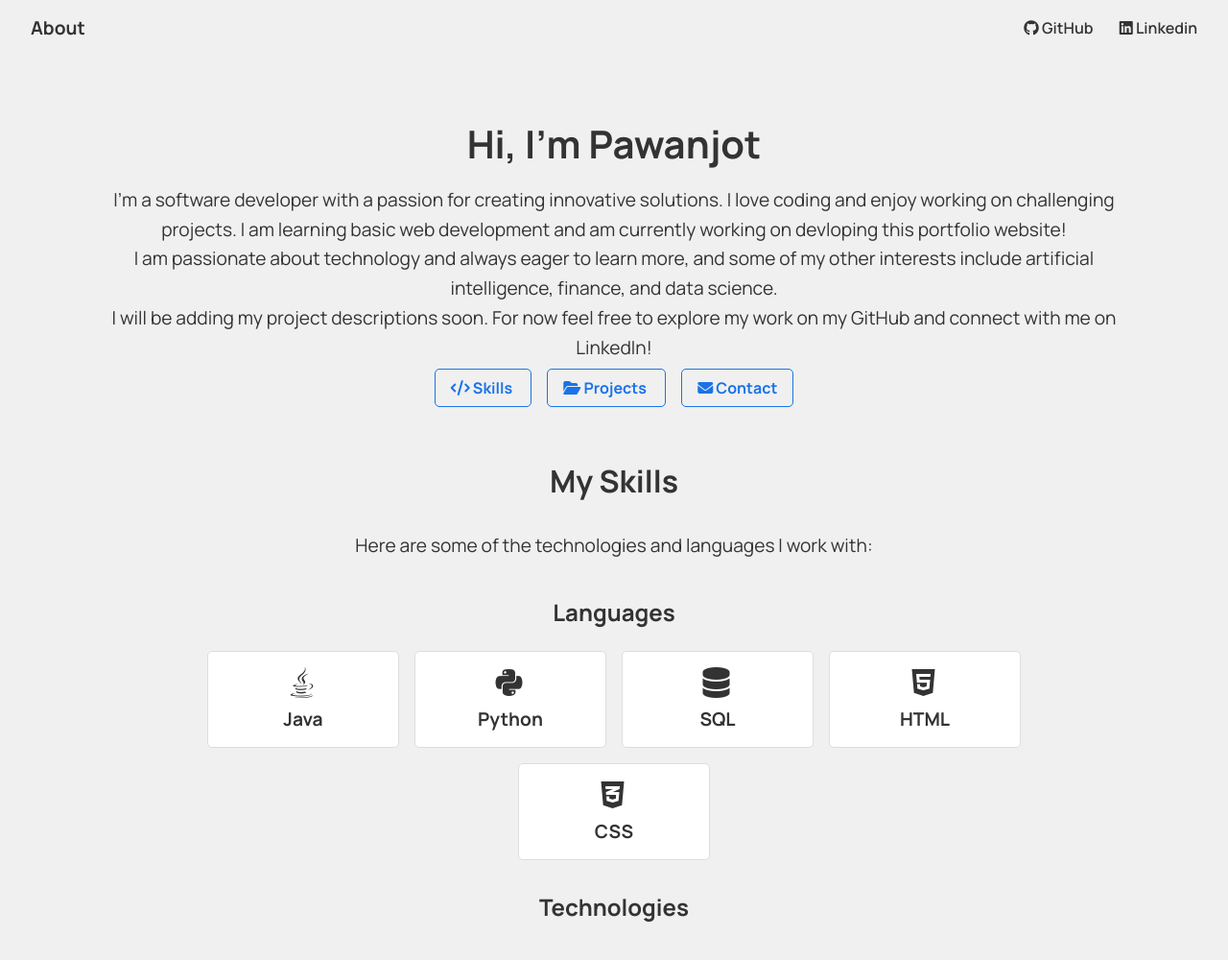
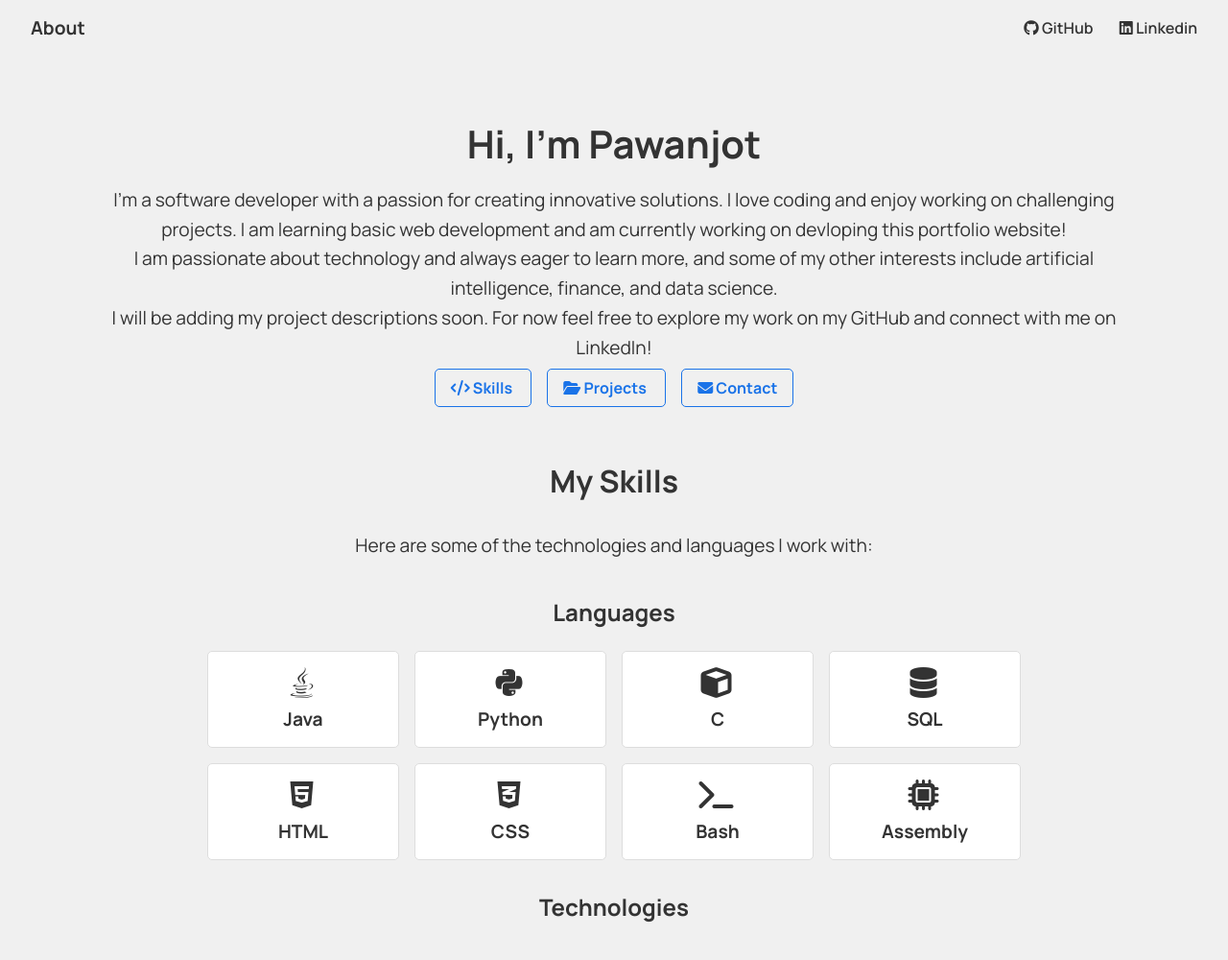
Before and after one commit to Pawanjot-Randhawa/Pawanjot-Randhawa.github.io, a plain HTML site: page index.html in a window 1280 px wide. Shown: the whole page at 96% size. Drawn offline with Linux system fonts and the light colour scheme.

Commit message:
Added all language Skills

```diff
--- a/index.html
+++ b/index.html
@@ -91,6 +91,10 @@
                     <span>Python</span>
                 </div>
                 <div class="cell">
+                    <i class="fa-solid fa-cube"></i>
+                    <span>C</span>
+                </div>
+                <div class="cell">
                     <i class="fa-solid fa-database"></i>
                     <span>SQL</span>
                 </div>
@@ -101,6 +105,14 @@
                 <div class="cell">
                     <i class="fa-brands fa-css3-alt"></i>
                     <span>CSS</span>
+                </div>
+                <div class="cell">
+                    <i class="fa-solid fa-terminal"></i>
+                    <span>Bash</span>
+                </div>
+                <div class="cell">
+                    <i class="fa-solid fa-microchip"></i>
+                    <span>Assembly</span>
                 </div>
             </div>
             <h3>Technologies</h3>
```
